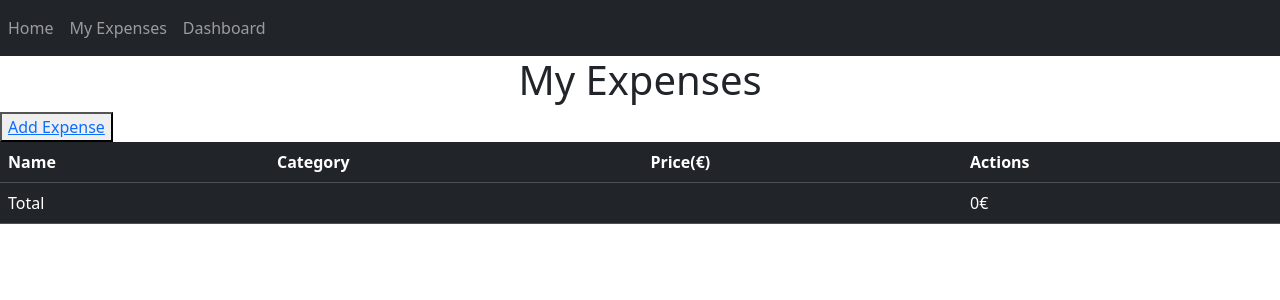
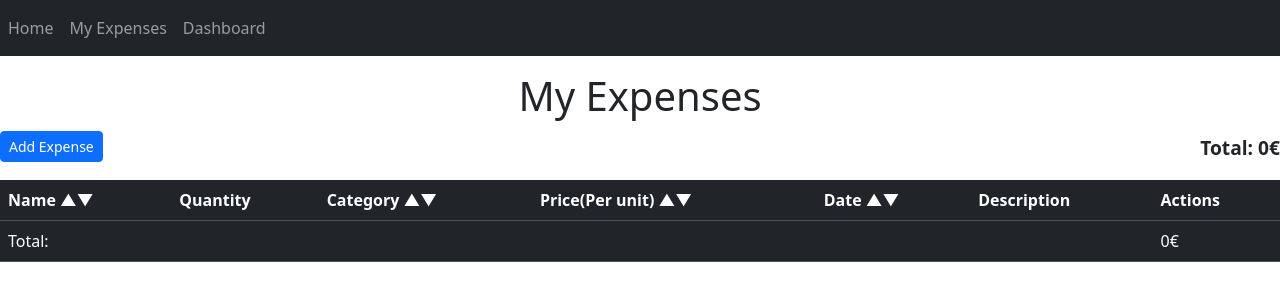
Before and after one commit to joaolopes88/angular-project-training-starter, an Angular app: page /myexpenses in a window 1280 px wide. Shown: the top 300 px of the page. Built offline with nearby package versions, Linux system fonts and the light colour scheme.

Commit message:
array update + tablesort

```diff
--- a/angular.json
+++ b/angular.json
@@ -92,7 +92,8 @@
             ],
             "styles": [
               "src/styles.css",
-              "node_modules/bootstrap/dist/css/bootstrap.min.css"
+              "node_modules/bootstrap/dist/css/bootstrap.min.css",
+              "node_modules/@fortawesome/fontawesome-free/css/all.min.css"
 
             ],
             "scripts": []
--- a/package.json
+++ b/package.json
@@ -20,6 +20,7 @@
     "@angular/platform-server": "^19.2.0",
     "@angular/router": "^19.2.0",
     "@angular/ssr": "^19.2.5",
+    "@fortawesome/fontawesome-free": "^6.7.2",
     "bootstrap": "^5.3.3",
     "bootstrap-icons": "^1.11.3",
     "express": "^4.18.2",
--- a/src/app/addexpense/addexpense.component.html
+++ b/src/app/addexpense/addexpense.component.html
@@ -4,14 +4,33 @@
 <form [formGroup]="expenseForm" (ngSubmit)="onSubmit()" class="mx-auto" style="max-width: 500px;">
   <div class="border p-3">
     <div class="form-group">
-      <label for="expense">Expense: </label>
+      <label for="expense">Expense <span style="color: red;">*</span>: </label>
       <input type="text" class="form-control" id="name" formControlName="name" placeholder="Name of Expense">
       <div class="alert alert-danger" role="alert" *ngIf="expenseForm.get('name')?.invalid && expenseForm.get('name')?.touched">
         <small *ngIf="expenseForm.get('name')?.errors?.['required']">Name is required.</small>
       </div>
     </div>
+
     <div class="form-group">
-      <label for="price">Price (€): </label>
+      <label for="quantity">Quantity <span style="color: red;">*</span>: </label>
+      <input type="number" class="form-control" id="quantity" formControlName="quantity" min="1" placeholder="Enter quantity">
+      <div class="alert alert-danger" role="alert" *ngIf="expenseForm.get('quantity')?.invalid && expenseForm.get('quantity')?.touched">
+        <small *ngIf="expenseForm.get('quantity')?.errors?.['required']">Quantity is required.</small>
+      </div>
+    </div>
+
+    <div class="form-group">
+      <label for="category">Category <span style="color: red;">*</span>: </label>
+      <select class="form-control form-control-sm" id="category" formControlName="category">
+        <option>Food</option>
+        <option>Travel</option>
+        <option>Utilities</option>
+        <option>Others</option>
+      </select>
+    </div>
+
+    <div class="form-group">
+      <label for="price">Price (€) <span style="color: red;">*</span>: </label>
       <input type="number" class="form-control" id="price" formControlName="price" min="1" placeholder="Enter price">
       <div class="alert alert-danger" role="alert" *ngIf="expenseForm.get('price')?.invalid && expenseForm.get('price')?.touched">
         <small *ngIf="expenseForm.get('price')?.errors?.['required']">Price is required.</small>
@@ -19,14 +38,29 @@
     </div>
 
     <div class="form-group">
-      <label for="category">Category: </label>
-      <select class="form-control form-control-sm" id="category" formControlName="category">
-        <option>Food</option>
-        <option>Travel</option>
-        <option>Utilities</option>
-        <option>Others</option>
-      </select>
+      <label for="date">Date <span style="color: red;">*</span>: </label>
+      <input type="date" class="form-control" id="date" formControlName="date" placeholder="Enter date">
+      <div class="alert alert-danger" role="alert" *ngIf="expenseForm.get('date')?.invalid && expenseForm.get('date')?.touched">
+        <small *ngIf="expenseForm.get('date')?.errors?.['required']">Date is required.</small>
+      </div>
     </div>
-    <button type="submit" [disabled]="expenseForm.invalid">{{ isEditing ? 'Update' : 'Submit' }}</button>
+
+      <div class="form-group">
+        <label for="description">Description (Limit of 50 characters): </label>
+        <textarea
+          class="form-control"
+          id="description"
+          formControlName="description"
+          rows="3"
+          maxlength="50"
+          placeholder="Enter a description for the expense">
+        </textarea>
+        <div class="alert alert-danger" role="alert" *ngIf="expenseForm.get('description')?.invalid && expenseForm.get('description')?.touched">
+          <small *ngIf="expenseForm.get('description')?.errors?.['maxlength']">Description cannot exceed 50 characters.</small>
+        </div>
+      </div>
+
+      <h6 class="mt-3"> All fields marked with <span style="color: red;">*</span> must be filled.</h6>
+    <button class="mt-3" type="submit" [disabled]="expenseForm.invalid">{{ isEditing ? 'Update' : 'Submit' }}</button>
   </div>
 </form>
--- a/src/app/addexpense/addexpense.component.ts
+++ b/src/app/addexpense/addexpense.component.ts
@@ -13,15 +13,18 @@ import { CommonModule } from '@angular/common';
 })
 export class AddexpenseComponent {
   expenseForm: FormGroup;
-  expenses: Array<{ name: string, price: number, category: string }> = [];
+  expenses: Array<{ name: string, quantity: number, category: string, price: number, date: string, description: string }> = [];
   isEditing: boolean = false;
   editingIndex: number | null = null;
 
   constructor(private fb: FormBuilder) {
     this.expenseForm = this.fb.group({
       name: ['', Validators.required],
+      quantity: ['', Validators.required],
+      category: [''],
       price: ['', Validators.required],
-      category: ['']
+      date: ['', Validators.required],
+      description: ['', Validators.maxLength(50)]
     });
 
     // Load existing expenses from localStorage
@@ -29,8 +32,18 @@ export class AddexpenseComponent {
     this.expenses = storedExpenses ? JSON.parse(storedExpenses) : [];
   }
 
+  onEdit(index: number) {
+    this.isEditing = true;
+    this.editingIndex = index;
+    const expense = this.expenses[index];
+    this.expenseForm.patchValue(expense);
+
+    this.expenseForm.get('name')?.disable();
+    this.expenseForm.get('category')?.disable();
+  }
+
   onSubmit() {
-    const expense = this.expenseForm.value;
+    const expense = this.expenseForm.getRawValue();
 
     if (this.isEditing && this.editingIndex !== null) {
       // Update the existing expense
@@ -43,6 +56,10 @@ export class AddexpenseComponent {
     }
 
     localStorage.setItem('expenses', JSON.stringify(this.expenses));
+
+    this.expenseForm.get('name')?.enable();
+    this.expenseForm.get('category')?.enable();
+
     this.expenseForm.reset();
   }
   ngOnInit() {
@@ -56,15 +73,9 @@ export class AddexpenseComponent {
       const expense = JSON.parse(editingExpense);
       this.expenseForm.patchValue(expense);
       this.isEditing = true;
-      this.editingIndex = this.expenses.findIndex(e => e.name === expense.name && e.price === expense.price && e.category === expense.category);
+      this.editingIndex = this.expenses.findIndex(e => e.name === expense.name && e.quantity === expense.quantity && e.category === expense.category && e.price === expense.price && e.date === expense.date && e.description === expense.description );
       localStorage.removeItem('editingExpense'); // Clear the editing expense from localStorage
     }
-  }
-  onEdit(index: number) {
-    this.isEditing = true;
-    this.editingIndex = index;
-    const expense = this.expenses[index];
-    this.expenseForm.patchValue(expense);
   }
 
   onDelete(index: number) {
--- a/src/app/myexpenses/myexpenses.component.html
+++ b/src/app/myexpenses/myexpenses.component.html
@@ -1,21 +1,37 @@
 <app-navbar></app-navbar>
 
-<h1 style="text-align: center;">My Expenses</h1>
-<button><a routerLink="/addexpense">Add Expense</a></button>
-<table class="table table-dark" id="priceTable">
+<h1 class="text-center mt-3">My Expenses</h1>
+
+<div class="d-flex justify-content-between align-items-center">
+  <button class="btn btn-sm btn-primary">
+    <a routerLink="/addexpense" class="text-white text-decoration-none">Add Expense</a>
+  </button>
+  <div class="total-price-icon">
+    <i class="fas fa-coins" style="color: gold; font-size: 1.5rem;"></i>
+    <span class="ms-2" style="font-size: 1.2rem; font-weight: bold;">Total: {{ getTotalPrice() }}€</span>
+  </div>
+</div>
+
+<table class="table table-dark mt-3" id="priceTable">
   <thead>
     <tr>
-      <th>Name</th>
-      <th>Category</th>
-      <th>Price(€)</th>
+      <th (click)="sortTable('name')">Name <span>&#9650;&#9660;</span></th>
+      <th>Quantity</th>
+      <th (click)="sortTable('category')">Category <span>&#9650;&#9660;</span></th>
+      <th (click)="sortTable('price')">Price(Per unit) <span>&#9650;&#9660;</span></th>
+      <th (click)="sortTable('date')">Date <span>&#9650;&#9660;</span></th>
+      <th>Description</th>
       <th>Actions</th>
     </tr>
   </thead>
   <tbody>
     <tr *ngFor="let expense of expenses; let i = index">
       <td>{{ expense.name }}</td>
+      <td>{{ expense.quantity }}</td>
       <td>{{ expense.category }}</td>
       <td>{{ expense.price }}€</td>
+      <td>{{ expense.date }}</td>
+      <td>{{ expense.description }}</td>
       <td>
         <button class="btn btn-sm btn-primary" (click)="onEdit(i)">Edit</button>
         <button class="btn btn-sm btn-danger" (click)="onDelete(i)">Delete</button>
@@ -24,7 +40,7 @@
   </tbody>
   <tfoot>
     <tr>
-      <td colspan="3">Total</td>
+      <td colspan="6">Total:</td>
       <td id="totalPrice">{{ getTotalPrice() }}€</td>
     </tr>
   </tfoot>
--- a/src/app/myexpenses/myexpenses.component.ts
+++ b/src/app/myexpenses/myexpenses.component.ts
@@ -11,7 +11,9 @@ import { CommonModule } from '@angular/common';
 })
 export class MyexpensesComponent implements OnInit {
   // Array para guardar a lista de despesas
-  expenses: Array<{ name: string, price: number, category: string }> = [];
+  expenses: Array<{ name: string, quantity: number, category: string, price: number, date: string, description: string }> = [];
+  sortColumn: string = '';
+  sortDirection: boolean = true; // true for ascending, false for descending
 
   ngOnInit() {
     // carrega as despesas do localStorage
@@ -22,7 +24,7 @@ export class MyexpensesComponent implements OnInit {
 
   getTotalPrice(): number {
     return this.expenses
-      .reduce((total, expense) => total + expense.price, 0);
+      .reduce((total, expense) => total + (expense.price * expense.quantity), 0);
   }
 
   onEdit(index: number) {
@@ -37,4 +39,28 @@ export class MyexpensesComponent implements OnInit {
     // atualiza o localStorage
     localStorage.setItem('expenses', JSON.stringify(this.expenses));
   }
+
+  sortTable(column: keyof typeof this.expenses[0]) {
+    if (this.sortColumn === column) {
+      this.sortDirection = !this.sortDirection; // Toggle sorting direction
+    } else {
+      this.sortColumn = column;
+      this.sortDirection = true; // Default to ascending
+    }
+
+    this.expenses.sort((a, b) => {
+      const valueA = a[column];
+      const valueB = b[column];
+
+      if (typeof valueA === 'string' && typeof valueB === 'string') {
+        return this.sortDirection
+          ? valueA.localeCompare(valueB)
+          : valueB.localeCompare(valueA);
+      } else if (typeof valueA === 'number' && typeof valueB === 'number') {
+        return this.sortDirection ? valueA - valueB : valueB - valueA;
+      } else {
+        return 0;
+      }
+    });
+  }
 }
```
Also changed, not shown: 1 other file (tests, documents, lock files or other folders).
